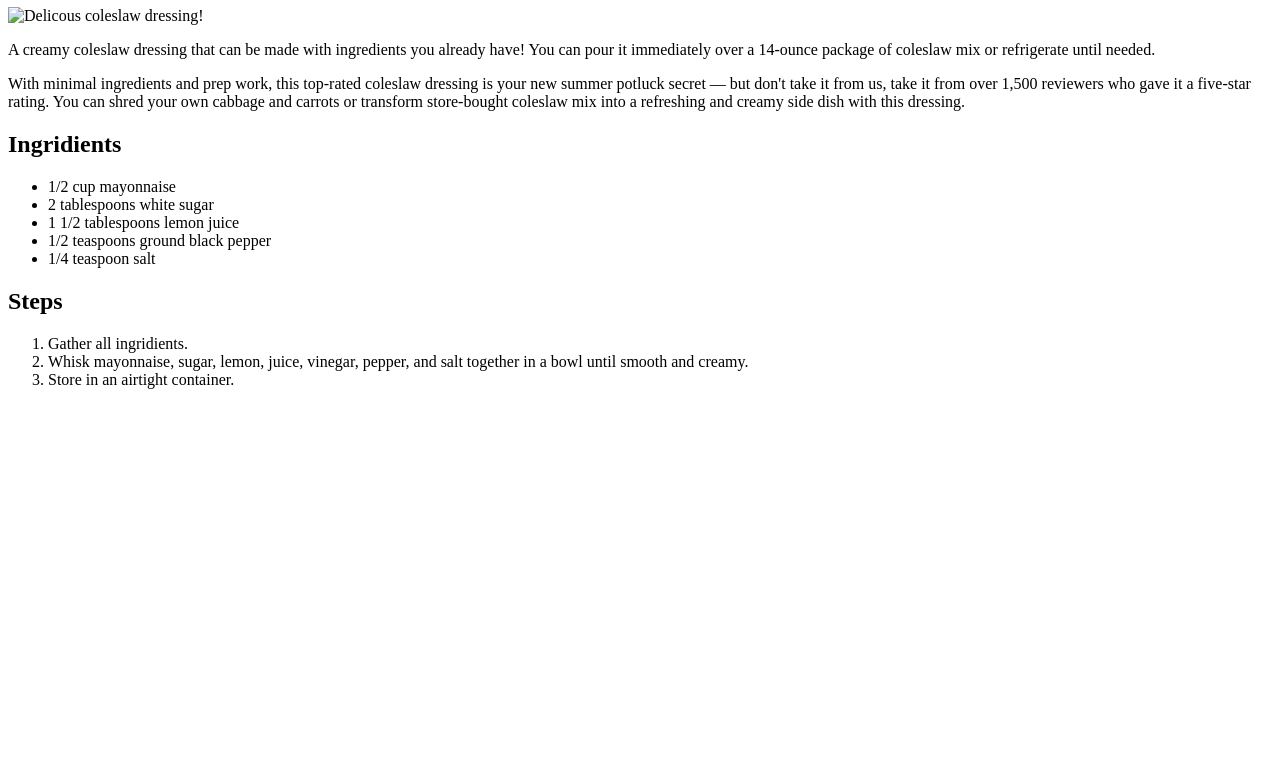
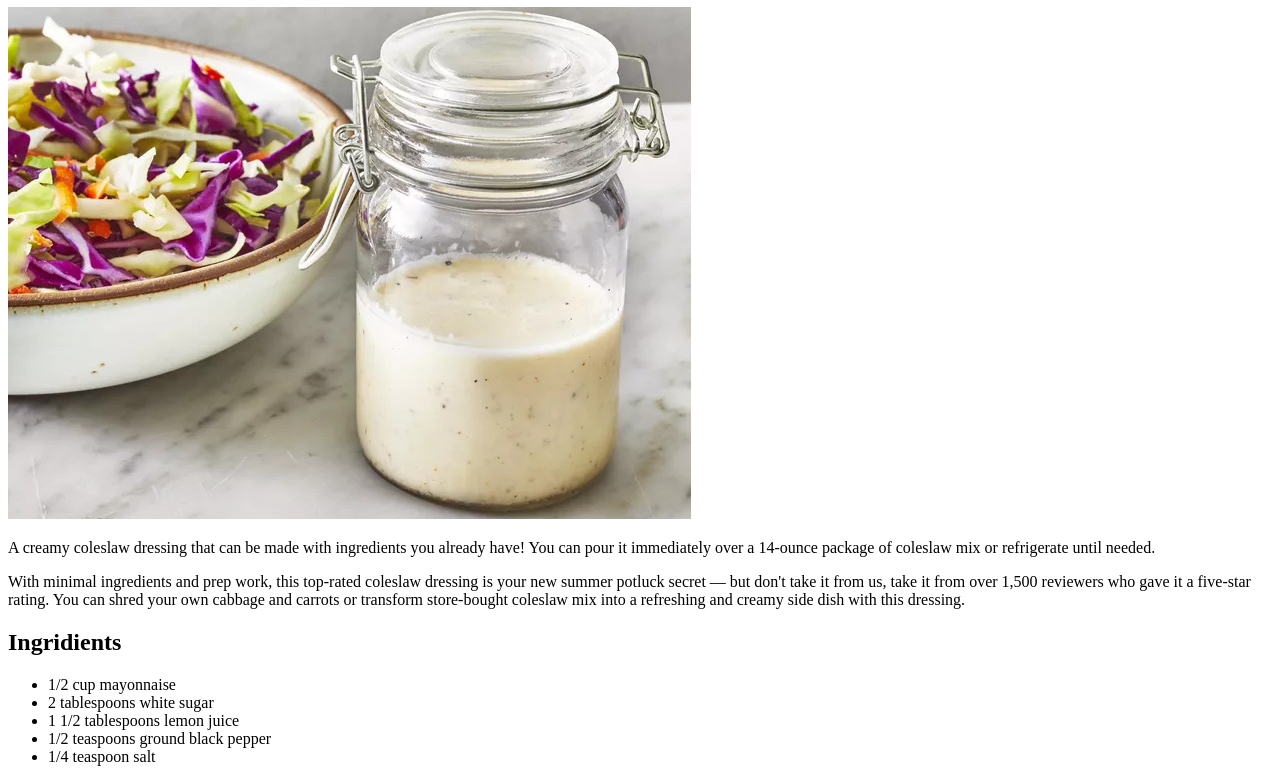
Before and after one commit to NaufalAndriantoNugraha/odin-recipes, a plain HTML site: page recipes/coleslaw-dressing.html in a window 1280 px wide. Shown: the part 73-856 px from the top of the page. Before the commit the page ends 800 px from the top, so only its background shows below. Drawn offline with Linux system fonts and the light colour scheme; the site is published under a folder, as on GitHub Pages, so addresses that start at the root find nothing.

Commit message:
Fix path to individual image

```diff
--- a/recipes/coleslaw-dressing.html
+++ b/recipes/coleslaw-dressing.html
@@ -7,7 +7,10 @@
   </head>
   <body>
     <h1>Easy Coleslaw Dressing</h1>
-    <img src="/img/coleslaw-dressing.jpg" alt="Delicous coleslaw dressing!" />
+    <img
+      src="./../img/coleslaw-dressing.jpg"
+      alt="Delicous coleslaw dressing!"
+    />
     <p>
       A creamy coleslaw dressing that can be made with ingredients you already
       have! You can pour it immediately over a 14-ounce package of coleslaw mix
```
Also changed, not shown: recipes/fried-rice.html (+1 -1 lines), recipes/mac-and-cheese.html (+1 -1 lines).
